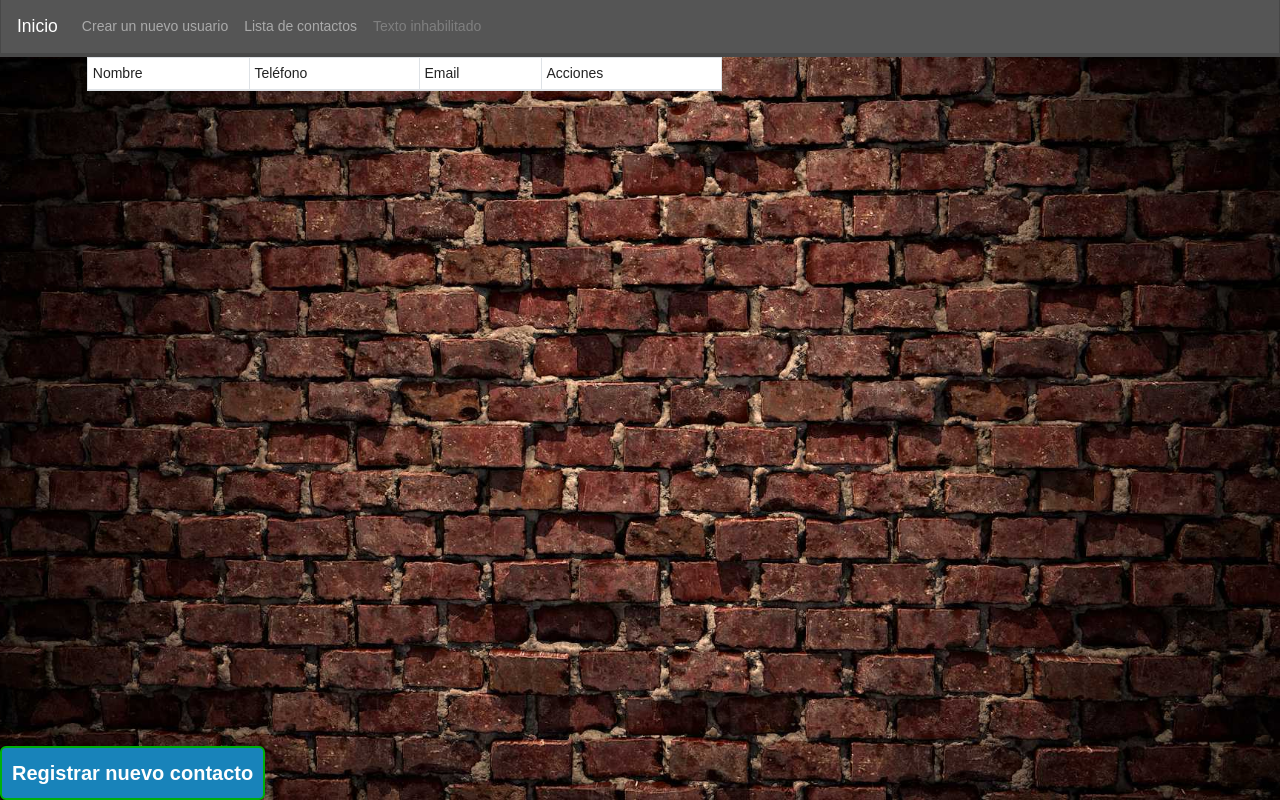
After one commit to sosagarcia/JavaScript, a Flask app: page /lista in a window 1280 px wide. The commit adds this page. Run offline with Flask 2, Linux system fonts and the light colour scheme; data that the repository does not hold is empty; parts of the project's set-up code (start-up, migrations or seed data) failed here and were passed over; some libraries are stand-ins or nearby versions.

```diff
--- /dev/null
+++ b/index.py
@@ -0,0 +1,155 @@
+from flask import Flask, render_template, request, url_for, redirect, flash, session
+from flask_mysqldb import MySQL, MySQLdb
+import bcrypt
+
+inicio = [
+    {
+        'author': 'Bienvenido',
+        'titulo': 'Trabajo de Fin de Grado',
+        'mensaje': 'Por favor, inicie sesión para entrar al portal'
+    }
+]
+
+ejemploDiccionario = [
+    {
+        'author': 'Renato Sosa García',
+        'titulo': 'Trabajo de Fin de Grado',
+        'mensaje': 'Buenos días!'
+    }
+]
+
+app = Flask(__name__)
+
+
+# MYSQL connection
+app.config['MYSQL_HOST'] = 'localhost'
+app.config['MYSQL_USER'] = 'root'
+app.config['MYSQL_PASSWORD'] = 'admin'
+app.config['MYSQL_DB'] = 'flaskcontacts'
+mysql = MySQL(app)
+
+# Settings
+app.secret_key = 'mysecretkey'
+
+
+@app.route('/')
+def home():
+
+    return render_template('index.html', ejemplo=ejemploDiccionario)
+
+
+@app.route('/main')
+def main():
+    return render_template('main.html')
+
+
+@app.route('/login', methods=["GET", "POST"])
+def login():
+    if request.method == 'POST':
+        email = request.form['email']
+        password = request.form['password']
+
+        cur = mysql.connection.cursor()
+        cur.execute("SELECT * FROM contacts WHERE email = %s", (email,))
+        user = cur.fetchone()
+        print(user)
+        cur.close()
+
+        if len(user) > 0:
+            if bcrypt.hashpw(password, user['password'].encode('utf-8')) == user['password'].encode('utf-8'):
+                return render_template("main.html")
+        else:
+            return "Error : Contraseña o email incorrectos"
+    else:
+        return render_template("index.html", ejemplo=inicio)
+
+
+@app.route('/logout')
+def logout():
+    return render_template('index.html')
+
+
+@app.route('/registro')
+def registro():
+    return render_template('registro.html', title='Registro')
+
+
+@app.route('/delete/<string:id>')
+def delete_contact(id):
+    cur = mysql.connection.cursor()
+    cur.execute('DELETE FROM contacts WHERE id = {0}'.format(id))
+    mysql.connection.commit()
+    flash('Se ha borrado el contacto correctamente')
+    return redirect(url_for('lista'))
+
+
+@app.route('/edit/<id>')
+def edit_contact(id):
+    cur = mysql.connection.cursor()
+    cur.execute('SELECT * FROM contacts WHERE id = %s', [id])
+    data = cur.fetchall()
+    return render_template('edit-contact.html', contact=data[0])
+
+
+@app.route('/update/<id>', methods=['POST'])
+def update_contact(id):
+    if request.method == 'POST':
+        fullname = request.form['fullname']
+        phone = request.form['phone']
+        email = request.form['email']
+        cur = mysql.connection.cursor()
+        cur.execute("""
+
+            UPDATE contacts
+            SET fullname=% s,
+                phone=% s,
+                email=% s
+            WHERE ID= % s
+        """, (fullname, phone, email, id))
+        mysql.connection.commit()
+        flash('El contacto ha sido actualizado correctamente ')
+        return redirect(url_for('lista'))
+
+
+@app.route('/estadisticas')
+def estadisticas():
+    return render_template('estadisticas.html')
+
+
+@app.route('/lista')
+def lista():
+    cur = mysql.connection.cursor()
+    cur.execute('SELECT * FROM contacts')
+    data = cur.fetchall()
+    return render_template('lista.html', contactos=data, title='Lista')
+
+
+@app.route('/add_contact', methods=['POST'])
+def add_contact():
+    if request.method == 'POST':
+        fullname = request.form['fullname']
+        phone = request.form['phone']
+        email = request.form['email']
+        password = request.form['pass'].encode('utf-8')
+        hash_password = bcrypt.hashpw(password, bcrypt.gensalt())
+        cur = mysql.connection.cursor()
+        cur.execute(
+            'INSERT INTO contacts (fullname, phone, email, pass) VALUES(%s, %s, %s, %s)', (fullname, phone, email, hash_password))
+        mysql.connection.commit()
+        # session['fullname'] = fullname
+        # session['email'] = email
+        flash('El contacto ha sido agregado correctamente ')
+        return redirect(url_for('lista'))
+
+
+if __name__ == '__main__':
+    app.run(port=5000, debug=True)
+
+
+#
+# https://bootswatch.com/
+# https://uigradients.com
+# https://www.youtube.com/watch?v=tZTpKF2pkQo
+# https://www.youtube.com/watch?v=QnDWIZuWYW0&list=PL-osiE80TeTs4UjLw5MM6OjgkjFeUxCYH&index=2
+# alertas : https://www.youtube.com/watch?v=raqN7Il3Tr0
+# login : https://www.youtube.com/watch?v=fOj16SIa02U
--- a/static/css/master.css
+++ b/static/css/master.css
@@ -123,3 +123,8 @@
 .alert:hover {
   opacity: 1;
 }
+
+.margenes {
+  margin-top: 100px;
+  margin-left: 4px;
+}
--- a/templates/layout.html
+++ b/templates/layout.html
@@ -41,7 +41,7 @@
                     <a class="nav-link" href="">Ajustes de cuenta</a>
                 </li>
                 <li class="nav-item">
-                    <a class="nav-link" href="logOut">Cerrar Sesión</a>
+                    <a class="nav-link" href="logout">Cerrar Sesión</a>
                 </li>
             </ul>
         </div>
--- a/templates/layout1.html
+++ b/templates/layout1.html
@@ -6,21 +6,15 @@
     <meta name="viewport" content="width=device-width, initial-scale=1.0">
     <meta http-equiv="X-UA-Compatible" content="ie=edge">
     <link rel="icon" type="image/png" href="{{url_for('static', filename='img/433-github.png')}}" sizes=" 64x64">
-
+    <title> {% block title %} {% endblock %} </title>
     <!-- css -->
     <link rel="stylesheet" href="https://stackpath.bootstrapcdn.com/bootstrap/4.3.1/css/bootstrap.min.css"
         integrity="sha384-ggOyR0iXCbMQv3Xipma34MD+dH/1fQ784/j6cY/iJTQUOhcWr7x9JvoRxT2MZw1T" crossorigin="anonymous">
     <link rel="stylesheet" href="https://bootswatch.com/4/lumen/bootstrap.min.css">
     <link rel="stylesheet" href="{{url_for('static', filename='css/master.css')}}">
-
-
-    {%if title%}
-    <title>Inicio - {{ title }}</title>
-    {% else %}
-    <title>Inicio</title>
-    {%endif%}
-
-
+    <!-- jQuery -->
+    <script src="https://code.jquery.com/jquery-3.4.1.slim.min.js"
+        integrity="sha256-pasqAKBDmFT4eHoN2ndd6lN370kFiGUFyTiUHWhU7k8=" crossorigin="anonymous"></script>
 
 
 </head>
@@ -42,11 +36,36 @@
         </div>
     </nav>
 
-    <div class="container pt-4">
-        {% block conten %}
-        {% endblock %}
+    <div class="d-flex justify-content-between ">
+        <!-- Izquierda -->
+        <div class="margenes">
 
+            {% for ejemplo in ejemplo %}
+
+            <div class="card text-white bg-dark mb-3 " style="max-width: 20rem;">
+                <div class="card-header">{{ejemplo.titulo}}</div>
+                <div class="card-body">
+                    <h4 class="card-title">{{ejemplo.author}} dice:</h4>
+                    <p class="card-text">{{ejemplo.mensaje}}</p>
+                </div>
+            </div>
+            {% endfor %}
+
+        </div>
+
+        <!-- Centro -->
+        <div class="container ">
+            {% block conten %}
+            {% endblock %}
+        </div>
+        <!-- Derecha -->
+        <div>
+
+        </div>
     </div>
+
+
+
 
     <!-- JavaScript -->
 
@@ -59,7 +78,6 @@
     <script src="https://stackpath.bootstrapcdn.com/bootstrap/4.3.1/js/bootstrap.min.js"
         integrity="sha384-JjSmVgyd0p3pXB1rRibZUAYoIIy6OrQ6VrjIEaFf/nJGzIxFDsf4x0xIM+B07jRM"
         crossorigin="anonymous"></script>
-    <script src="{{url_for('static', filename = 'js/main.js' )}}"></script>
 
 
 </body>
--- /dev/null
+++ b/templates/lista.html
@@ -0,0 +1,53 @@
+{% extends "layout1.html" %}
+
+{% block conten %}
+
+
+
+<div class="row">
+
+    <div class="col-md-7">
+        {% with messages = get_flashed_messages() %}
+        {% if messages  %}
+        {% for message in messages %}
+        <div class="alert alert-dismissible alert-success fade show" role="alert">
+            <strong> {{ message }} </strong>
+            <button type="button" class="close" data-dismiss="alert" aria-label="Close">
+                <span aria-hidden="true">&times;</span>
+            </button>
+        </div>
+        {% endfor %}
+        {% endif %}
+        {% endwith %}
+
+        <table class="table table-bordered table-striped bg-white table-sm">
+            <thead>
+                <tr>
+                    <td>Nombre</td>
+                    <td>Teléfono</td>
+                    <td>Email</td>
+                    <td>Acciones</td>
+                </tr>
+            </thead>
+            <tbody>
+                {% for contact in contactos %}
+                <tr>
+                    <td>{{contact.1}}</td>
+                    <td>{{contact.2}}</td>
+                    <td>{{contact.3}}</td>
+                    <td>
+                        <a href="/edit/{{contact.0}}" class="btn btn-secondary">Editar</a>
+                        <a href="/delete/{{contact.0}}" class="btn-borrar btn btn-danger">Borrar</a>
+                    </td>
+                </tr>
+                {% endfor %}
+            </tbody>
+        </table>
+
+    </div>
+</div>
+
+<a class="boton1 btn-primary" href="registro" role="button"> Registrar nuevo contacto</a>
+
+
+{% endblock %}
--- a/templates/main.html
+++ b/templates/main.html
@@ -3,6 +3,7 @@
 {% block content %}
 
 <div class="d-flex justify-content-between margenes">
+    <!-- Izquierda -->
     <div class="card margen-iz" style="width: 18rem;">
 
         <div class="card text-white bg-danger mb-2" style="max-width: 20rem;">
@@ -46,7 +47,10 @@
             </div>
         </div>
     </div>
+
+    <!-- Centro -->
     <div class="container colorPrueba">centtro</div>
+    <!-- Derecha -->
     <div>
         <div class="card" style="width: 18rem;">
             <img src="..." class="card-img-top" alt="...">
```
Also changed, not shown: app.py (deleted, +0 -21 lines), templates/edit-contact.html (added, +39 -0 lines), templates/index.html (+4 -15 lines), templates/registro.html (added, +34 -0 lines).
